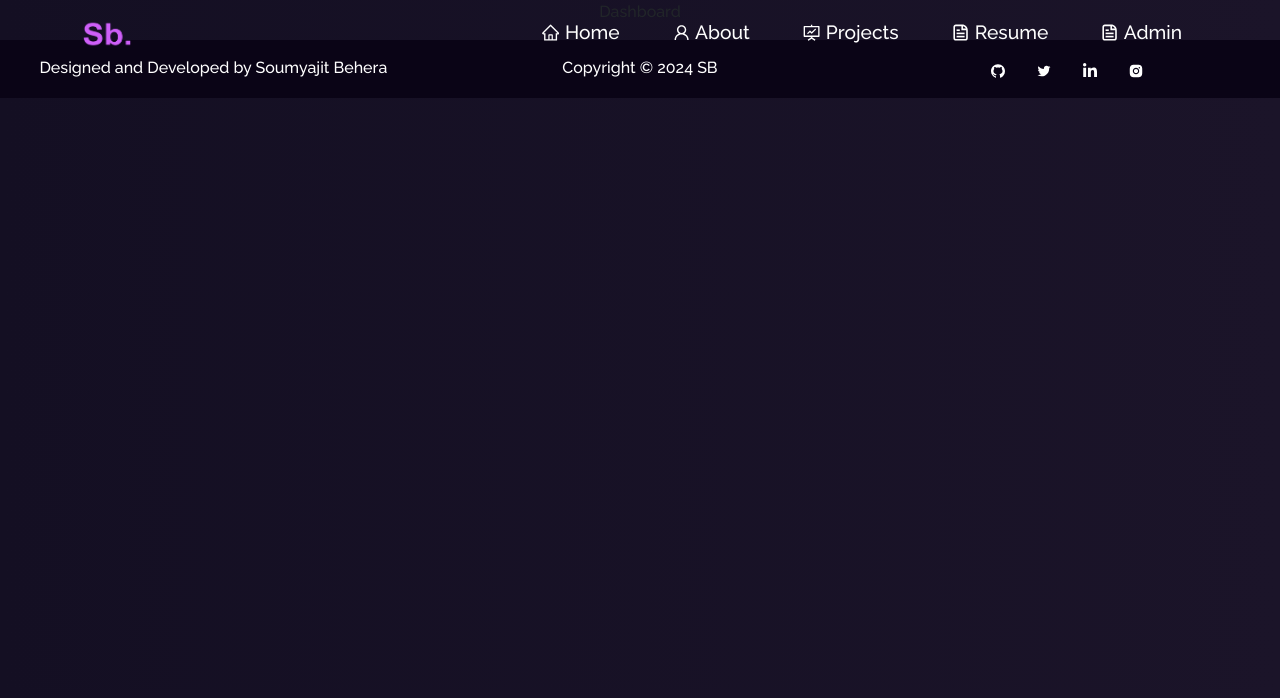
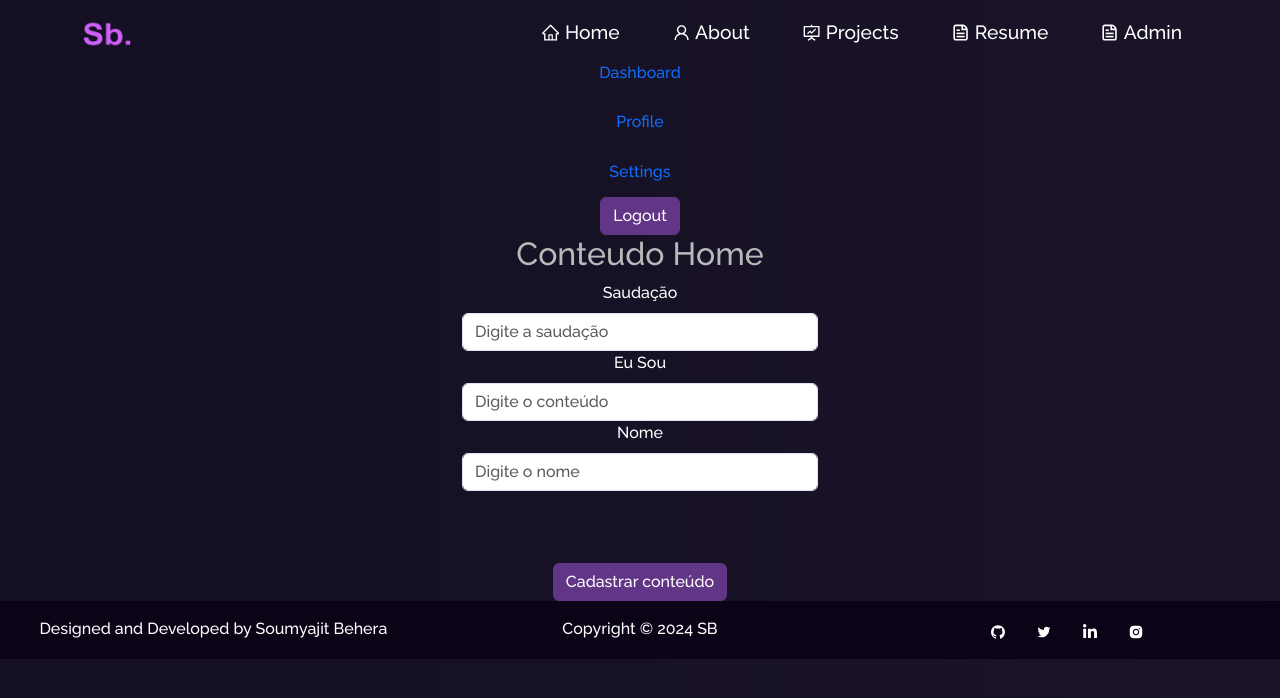
Before and after one commit to raphaelratuczne/projeto-portifolio, a React (Vite) app: page /dashboard in a window 1280 px wide. Shown: the top 698 px of the page. Built offline with nearby package versions, Linux system fonts and the light colour scheme; no server answers; sample sign-in values are in the browser's storage.

Commit message:
cria botão de logout e formulário da home

```diff
--- /dev/null
+++ b/src/components/Sidebar.tsx
@@ -0,0 +1,15 @@
+import { Nav } from "react-bootstrap";
+
+const Sidebar = () => {
+  return (
+    <div className="sidebar">
+      <Nav defaultActiveKey="/dashboard" className="flex-column">
+        <Nav.Link href="/dashboard">Dashboard</Nav.Link>
+        <Nav.Link href="/profile">Profile</Nav.Link>
+        <Nav.Link href="/settings">Settings</Nav.Link>
+      </Nav>
+    </div>
+  );
+};
+
+export default Sidebar;
--- a/src/pages/admin/Dashboard/Dashboard.tsx
+++ b/src/pages/admin/Dashboard/Dashboard.tsx
@@ -1,11 +1,19 @@
-import { getAuth, onAuthStateChanged } from "firebase/auth";
+import { getAuth, onAuthStateChanged, signOut } from "firebase/auth";
 import { useEffect, useState } from "react";
+import { Button, Col, Container, Form, Row } from "react-bootstrap";
 import { useNavigate } from "react-router-dom";
+import Sidebar from "../../../components/Sidebar";
+import useForm from "../../../utils/hooks/useForm";
 
 const Dashboard = () => {
   const navigate = useNavigate();
   const [auth, setAuth] = useState<any>(null);
-  console.log("auth", auth);
+
+  const [form, setForm] = useForm({
+    greetings: "",
+    iAm: "",
+    name: "",
+  });
 
   useEffect(() => {
     const _auth = getAuth();
@@ -18,10 +26,87 @@ const Dashboard = () => {
     });
   }, []);
 
+  function logout() {
+    signOut(auth);
+  }
+
+  const handleSubmit = (e: any) => {
+    e.preventDefault();
+
+    console.log("enviou");
+  };
+
   return (
-    <div className="Dashboard">
-      <p>Dashboard</p>
-    </div>
+    <section>
+      <Container fluid className="login-section" id="home">
+        <Container className="mt-5">
+          <Sidebar />
+          <Row className="justify-content-md-center">
+            <Col md={4} className="login-col">
+              <Button variant="primary" type="button" onClick={logout}>
+                Logout
+              </Button>
+
+              <h2>Conteudo Home</h2>
+              <Form onSubmit={handleSubmit}>
+                <Form.Group controlId="formBasicTitle">
+                  <Form.Label>Saudação</Form.Label>
+                  <Form.Control
+                    type="text"
+                    placeholder="Digite a saudação"
+                    name="greetings"
+                    value={form.greetings}
+                    onChange={setForm}
+                    required
+                  />
+                  <Form.Control.Feedback type="invalid">
+                    Digite a saudação
+                  </Form.Control.Feedback>
+                </Form.Group>
+
+                <Form.Group controlId="formBasicBody">
+                  <Form.Label>Eu Sou</Form.Label>
+                  <Form.Control
+                    type="text"
+                    name="iAm"
+                    placeholder="Digite o conteúdo"
+                    value={form.iAm}
+                    onChange={setForm}
+                    required
+                  />
+                  <Form.Control.Feedback type="invalid">
+                    Digite quem é você
+                  </Form.Control.Feedback>
+                </Form.Group>
+
+                <Form.Group controlId="formBasicBody">
+                  <Form.Label>Nome</Form.Label>
+                  <Form.Control
+                    type="text"
+                    placeholder="Digite o nome"
+                    name="name"
+                    value={form.name}
+                    onChange={setForm}
+                    required
+                  />
+                  <Form.Control.Feedback type="invalid">
+                    Digite seu nome
+                  </Form.Control.Feedback>
+                </Form.Group>
+
+                <br />
+                <br />
+                <br />
+
+                <Button variant="primary" type="submit">
+                  Cadastrar conteúdo
+                </Button>
+              </Form>
+            </Col>
+          </Row>
+        </Container>
+      </Container>
+    </section>
   );
 };
 
--- a/src/style.css
+++ b/src/style.css
@@ -1,15 +1,11 @@
 html {
-  --section-background-color: linear-gradient(
-    to bottom left,
-    rgba(17, 16, 16, 0.582),
-    rgba(12, 8, 24, 0.904)
-  );
+  --section-background-color: linear-gradient(to bottom left,
+      rgba(17, 16, 16, 0.582),
+      rgba(12, 8, 24, 0.904));
 
-  --image-gradient: linear-gradient(
-    to bottom left,
-    rgba(17, 16, 16, 0.678),
-    rgba(12, 10, 22, 0.863)
-  );
+  --image-gradient: linear-gradient(to bottom left,
+      rgba(17, 16, 16, 0.678),
+      rgba(12, 10, 22, 0.863));
 
   --imp-text-color: #c770f0;
 }
@@ -146,10 +142,12 @@ button:focus {
     font-size: 1.4rem !important;
     background-color: #181a27 !important;
   }
+
   .navbar-nav .nav-item a::after {
     display: none !important;
   }
 }
+
 .navbar-brand {
   color: rgb(250, 250, 250) !important;
 }
@@ -209,10 +207,14 @@ button:focus {
 /* Home section */
 /* --------- */
 .wave {
-  animation-name: wave-animation; /* Refers to the name of your @keyframes element below */
-  animation-duration: 2.1s; /* Change to speed up or slow down */
-  animation-iteration-count: infinite; /* Never stop waving :) */
-  transform-origin: 70% 70%; /* Pivot around the bottom-left palm */
+  animation-name: wave-animation;
+  /* Refers to the name of your @keyframes element below */
+  animation-duration: 2.1s;
+  /* Change to speed up or slow down */
+  animation-iteration-count: infinite;
+  /* Never stop waving :) */
+  transform-origin: 70% 70%;
+  /* Pivot around the bottom-left palm */
   display: inline-block;
 }
 
@@ -220,28 +222,38 @@ button:focus {
   0% {
     transform: rotate(0deg);
   }
+
   10% {
     transform: rotate(14deg);
-  } /* The following five values can be played with to make the waving more or less extreme */
+  }
+
+  /* The following five values can be played with to make the waving more or less extreme */
   20% {
     transform: rotate(-8deg);
   }
+
   30% {
     transform: rotate(14deg);
   }
+
   40% {
     transform: rotate(-4deg);
   }
+
   50% {
     transform: rotate(10deg);
   }
+
   60% {
     transform: rotate(0deg);
-  } /* Reset for the last half to pause */
+  }
+
+  /* Reset for the last half to pause */
   100% {
     transform: rotate(0deg);
   }
 }
+
 #tsparticles {
   position: fixed !important;
   background-repeat: no-repeat !important;
@@ -289,6 +301,7 @@ button:focus {
   color: #be6adf !important;
   font-weight: 600 !important;
 }
+
 .Typewriter__cursor {
   font-size: 2.4em !important;
   color: #b562d6 !important;
@@ -300,6 +313,7 @@ button:focus {
     font-weight: 500 !important;
     position: absolute !important;
   }
+
   .Typewriter__cursor {
     display: none !important;
   }
@@ -405,8 +419,9 @@ button:focus {
   background-color: rgb(10, 4, 22);
   bottom: 0 !important;
   padding-top: 10px !important;
-  padding-bottom: 8px !important ;
+  padding-bottom: 8px !important;
 }
+
 .footer-copywright {
   text-align: center !important;
 }
@@ -432,6 +447,7 @@ button:focus {
   margin-top: 0.5em !important;
   margin-bottom: 0.5em !important;
 }
+
 .footer-icons {
   margin-top: 0.5em !important;
   margin-bottom: 0.5em !important;
@@ -441,6 +457,7 @@ button:focus {
 .blockquote-footer {
   color: #a588c0 !important;
 }
+
 /* --------- */
 /* Projects */
 /* --------- */
@@ -467,6 +484,7 @@ button:focus {
   transition: all 0.5s ease 0s !important;
   height: 100% !important;
 }
+
 .project-card-view:hover {
   transform: scale(1.02) !important;
   overflow: hidden !important;
@@ -527,10 +545,12 @@ button:focus {
   background-color: #6d20c5d7 !important;
   border-color: #6d20c5d7 !important;
 }
+
 .btn:focus {
   outline: none !important;
   box-shadow: none !important;
 }
+
 .project-heading {
   color: white !important;
   font-size: 2.3em !important;
@@ -576,6 +596,7 @@ button:focus {
   overflow: hidden !important;
   border: 2.2px solid rgba(197, 115, 230, 0.883) !important;
 }
+
 .tech-icon-images {
   padding: 20px !important;
   line-height: 1.6 !important;
@@ -598,6 +619,7 @@ button:focus {
     padding-top: 0 !important;
   }
 }
+
 /* --------- */
 /* Resume */
 /* --------- */
@@ -635,6 +657,7 @@ button:focus {
     padding-left: 15px !important;
   }
 }
+
 .resume .resume-title {
   font-size: 2em;
   font-weight: 700;
@@ -711,10 +734,12 @@ button:focus {
   animation-fill-mode: forwards;
   animation-duration: 0.85s;
 }
+
 @keyframes likeAnimation {
   0% {
     transform: scale(1.5);
   }
+
   100% {
     transform: scale(1);
   }
@@ -738,6 +763,15 @@ button:focus {
   background-color: #a24dd386 !important;
   border-color: #a24dd386 !important;
 }
+
 .fork-btn-inner::after {
   display: none !important;
 }
+
+h2 {
+  color: #b9b9b9;
+}
+
+.form-label {
+  color: white;
+}
--- /dev/null
+++ b/src/utils/hooks/useForm.ts
@@ -0,0 +1,14 @@
+import { useState } from "react";
+
+export default function useForm(initValue: any) {
+  const [initial, setInitial] = useState<any>(initValue);
+
+  const setValues = (e: any) => {
+    setInitial((old: any) => ({
+      ...old,
+      [e.target.name]: e.target.value,
+    }));
+  };
+
+  return [initial, setValues];
+}
```
